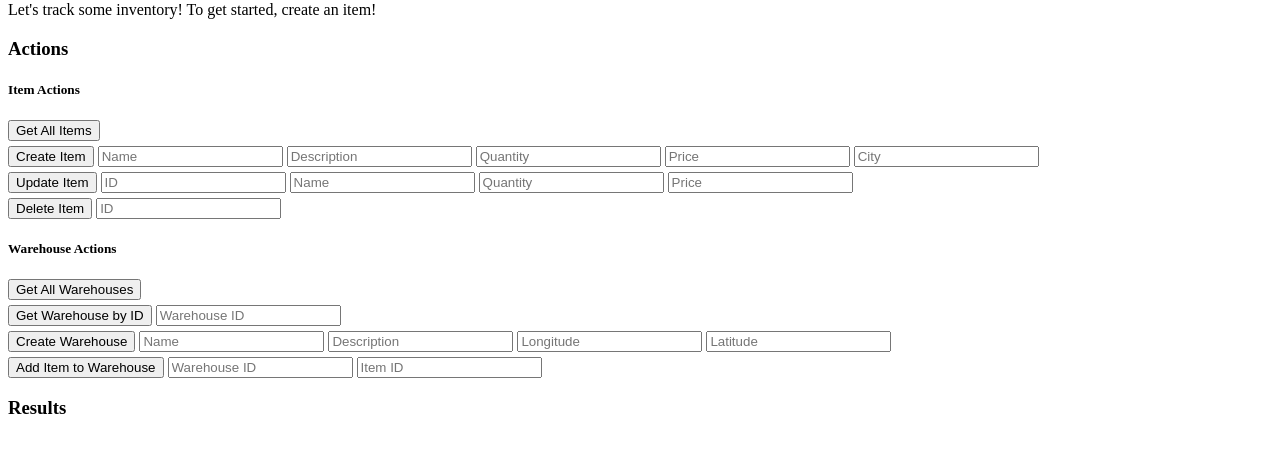
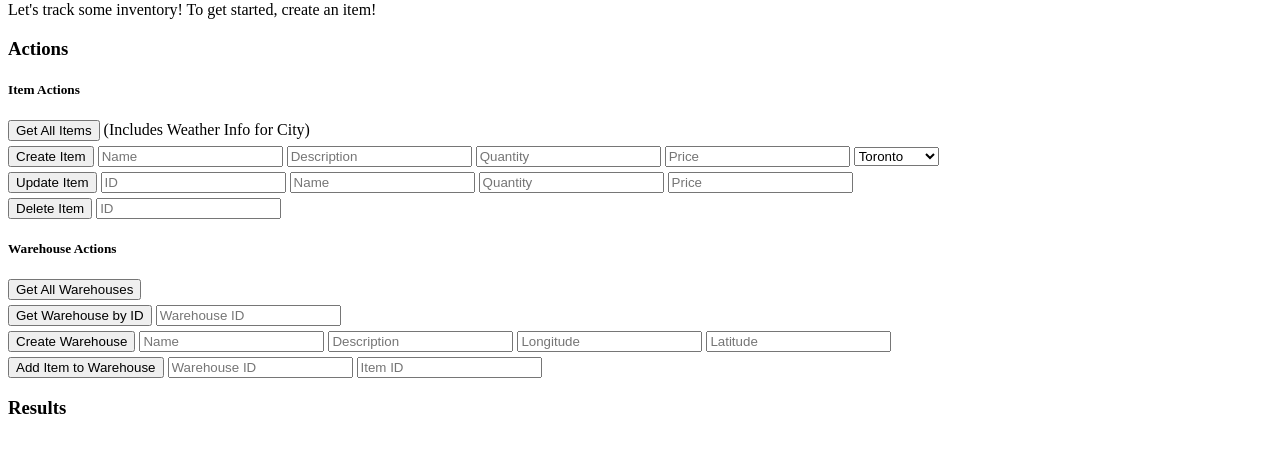
Before and after one commit to sriharivishnu/shopify-challenge-2022, a plain HTML site: page public/index.html in a window 1280 px wide. Shown: the part 79-532 px from the top of the page. Drawn offline with Linux system fonts and the light colour scheme.

Commit message:
fix: restrict input to 5 cities

```diff
--- a/public/index.html
+++ b/public/index.html
@@ -34,14 +34,20 @@
     <h5>Item Actions</h5>
     <div style="margin-top: 5px;">
         <div style="margin-top: 5px">
-            <button id="getAllItems">Get All Items</button>
+            <button id="getAllItems">Get All Items</button> (Includes Weather Info for City)
         </div>
         <div style="margin-top: 5px">
             <button id="createItem">Create Item</button> <input id="createItemName" placeholder="Name" /> <input
                 placeholder="Description" id="createItemDescription" /> <input placeholder="Quantity" type="number"
                 id="createItemQuantity" />
-            <input placeholder="Price" type="number" id="createItemPrice" /> <input placeholder="City"
-                id="createItemCity" />
+            <input placeholder="Price" type="number" id="createItemPrice" />
+            <select id="createItemCity" name="City">
+                <option value="Toronto">Toronto</option>
+                <option value="Montreal">Montreal</option>
+                <option value="Vancouver">Vancouver</option>
+                <option value="Calgary">Calgary</option>
+                <option value="Waterloo">Waterloo</option>
+            </select>
         </div>
         <div style="margin-top: 5px">
             <button id="updateItem">Update Item</button> <input placeholder="ID" id="updateItemID" /> <input
```
Also changed, not shown: 1 other file.
